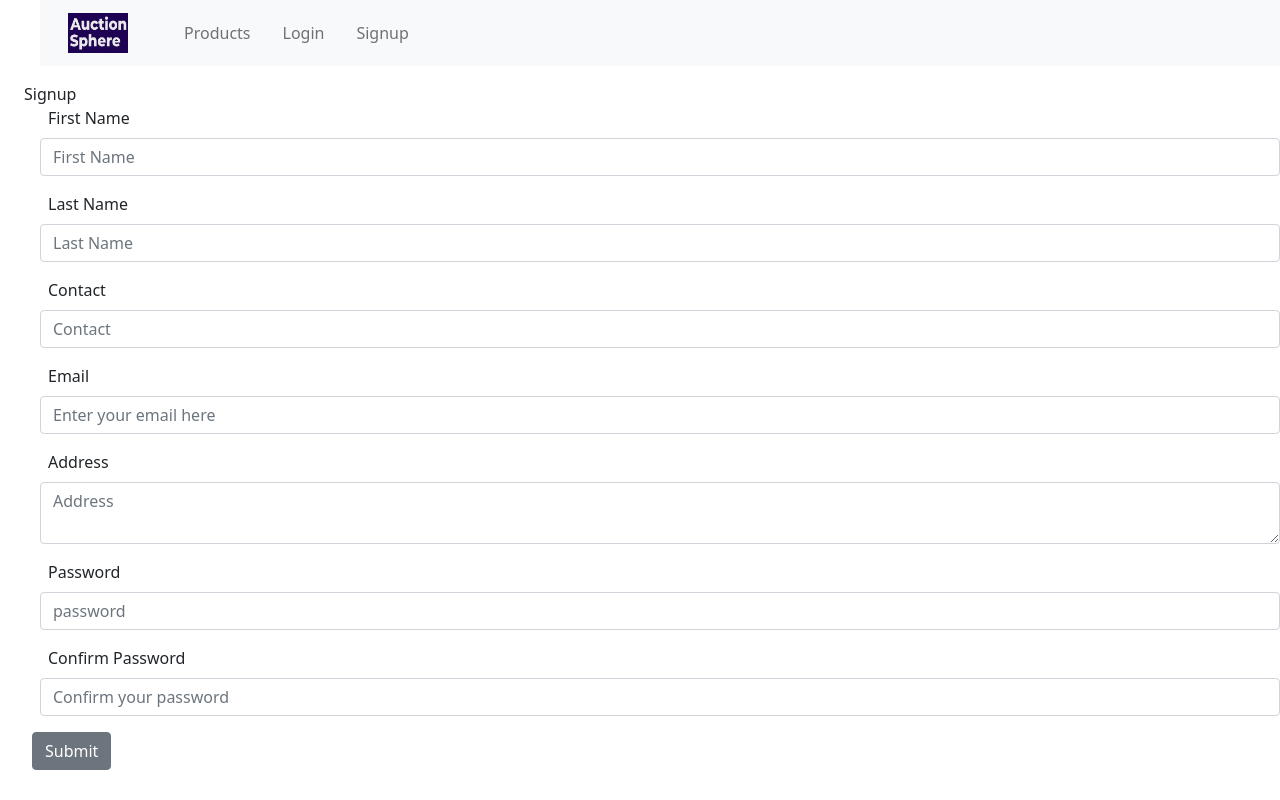
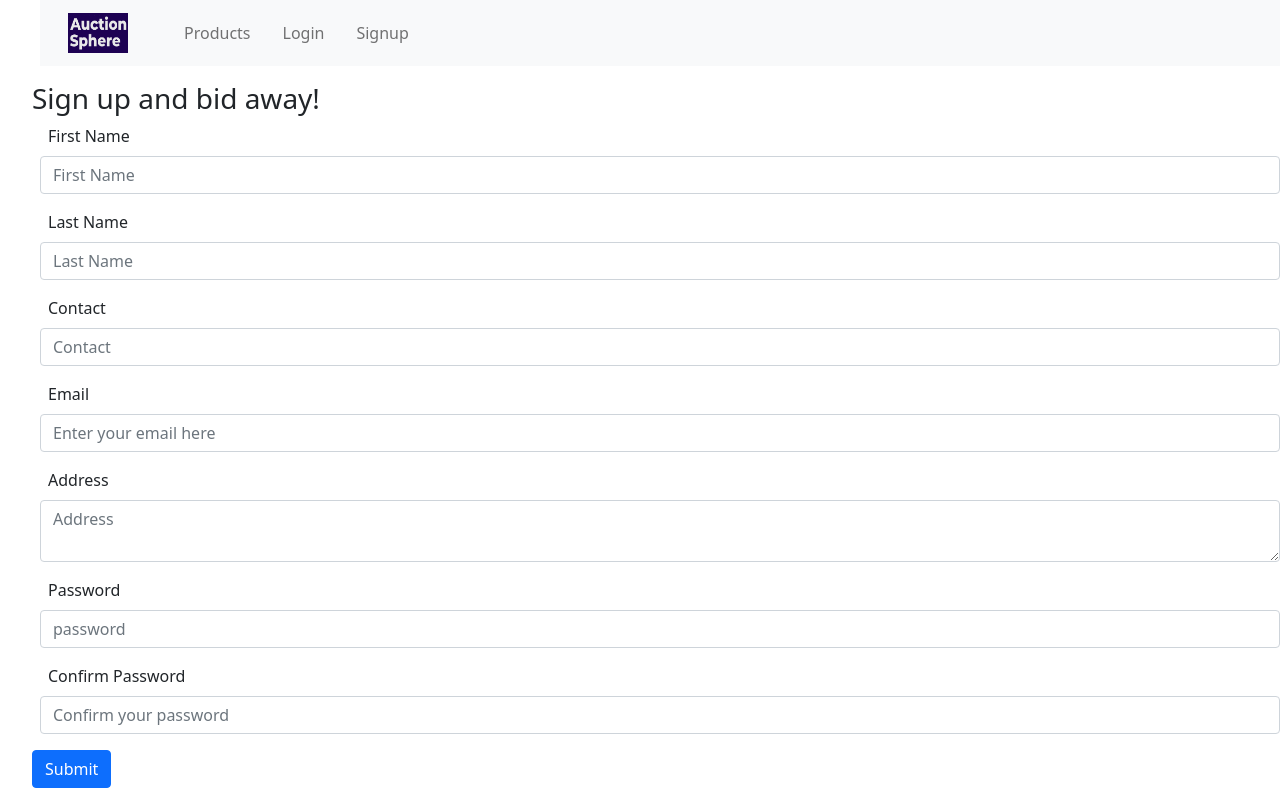
Before and after one commit to mithildani/Auction-Sphere, a React (Create React App) app: page / in a window 1280 px wide. Shown: the top 800 px of the page. Built offline with nearby package versions, Linux system fonts and the light colour scheme.

Commit message:
signup, login, and product card major changes

```diff
--- a/src/components/LoginSignup/Login.js
+++ b/src/components/LoginSignup/Login.js
@@ -9,6 +9,9 @@ const Login = () => {
   const handleSubmit = (event) => {
     event.preventDefault();
     console.log(formData);
+    //Set local storage
+    // if(api.response == success)
+    //   localStorage.setItem("auth", true);
   };
   const [formData, setFormData] = useState({
     email: "",
@@ -40,7 +43,7 @@ const Login = () => {
             onChange={(e) => handleChange(e)}
           />
         </FormGroup>
-        <Button>Submit</Button>
+        <Button color="primary">Submit</Button>
       </Form>
       <Footer />
     </div>
--- a/src/components/LoginSignup/Signup.js
+++ b/src/components/LoginSignup/Signup.js
@@ -11,7 +11,7 @@ const Signup = () => {
     event.preventDefault();
     if (formData.password !== formData.confirmPassword)
       alert("Passwords do not match");
-    console.log(formData);
+    else console.log(formData);
   };
   const [formData, setFormData] = useState({
     fname: "",
@@ -25,7 +25,7 @@ const Signup = () => {
   return (
     <div>
       <Navv />
-      Signup
+      <h3>Sign up and bid away!</h3>
       <Form onSubmit={handleSubmit}>
         <FormGroup>
           <Label for="FirstName">First Name</Label>
@@ -104,7 +104,7 @@ const Signup = () => {
             onChange={(e) => handleChange(e)}
           />
         </FormGroup>
-        <Button>Submit</Button>
+        <Button color="primary">Submit</Button>
       </Form>
       <br />
       <div style={{ marginLeft: "0.5rem" }}>
--- a/src/components/ProductCard.js
+++ b/src/components/ProductCard.js
@@ -1,5 +1,12 @@
 import React from "react";
-import { Card, CardImg, CardBody, CardTitle, CardText } from "reactstrap";
+import {
+  Card,
+  CardImg,
+  CardBody,
+  CardTitle,
+  CardText,
+  Button,
+} from "reactstrap";
 
 const ProductCard = ({ product }) => {
   return (
@@ -21,6 +28,12 @@ const ProductCard = ({ product }) => {
             <small className="text-muted">id = {product.id}</small>
           </CardText>
         </CardBody>
+        <Button
+          color="warning"
+          style={{ width: "15%", marginLeft: "0.5rem", marginBottom: "0.5rem" }}
+        >
+          Details
+        </Button>
       </Card>
     </>
   );
```
